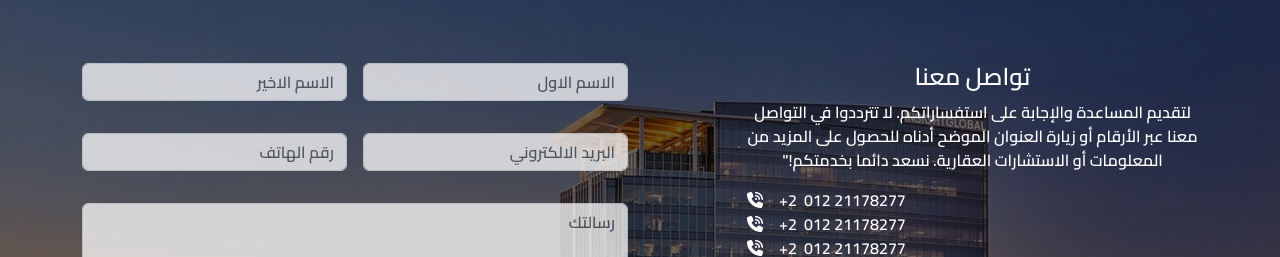
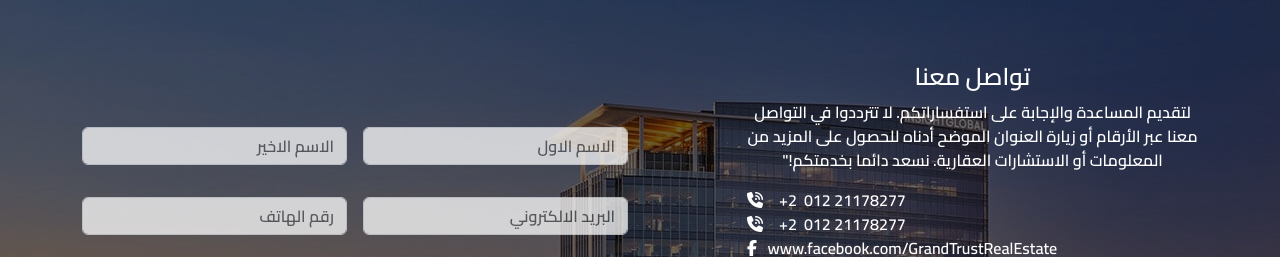
Before and after one commit to Mostafa-Elameer/Grand-trust-, a web app: file index.html in a window 1280 px wide. Shown: the part 2020-2277 px from the top of the page. Run offline with its HTML, style and script files only (its server is not run), Linux system fonts and the light colour scheme; some libraries are stand-ins or nearby versions.

Commit message:
add social link

```diff
--- a/css/master.css
+++ b/css/master.css
@@ -6,6 +6,10 @@
 body {
   background-color: #fdfdfb;
   font-family: "body";
+}
+
+a {
+  text-decoration: none;
 }
 
 nav li {
@@ -105,7 +109,3 @@ footer {
   height: 10vh;
   background-color: #0d0d0cda;
 }
-
-.footer a {
-  text-decoration: none;
-}
--- a/index.html
+++ b/index.html
@@ -208,8 +208,14 @@
                     <p class="mb-0">+2&nbsp;&nbsp;012 21178277</p>
                   </span>
                   <span class="d-flex align-items-center">
-                    <i class="fa-solid fa-phone-volume me-3"></i>
-                    <p class="mb-0">+2&nbsp;&nbsp;012 21178277</p>
+                    <i class="fa-brands fa-facebook-f"></i>
+                    <a
+                      href="https://www.facebook.com/GrandTrustRealEstate"
+                      target="_blank"
+                      rel="noopener noreferrer"
+                      class="text-white"
+                      >&nbsp;&nbsp; www.facebook.com/GrandTrustRealEstate</a
+                    >
                   </span>
                   <iframe
                     class="py-3"
@@ -224,8 +230,8 @@
                 </div>
               </div>
             </div>
-            <div class="col-lg-6">
-              <div>
+            <div class="col-lg-6 py-5">
+              <div class="py-3">
                 <div class="row g-3">
                   <div class="col">
                     <input
```
